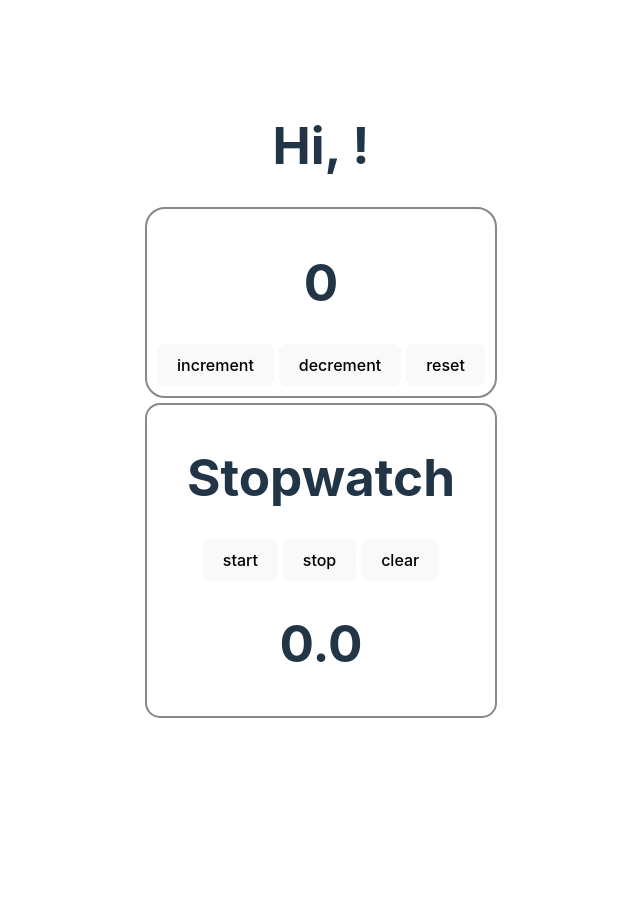
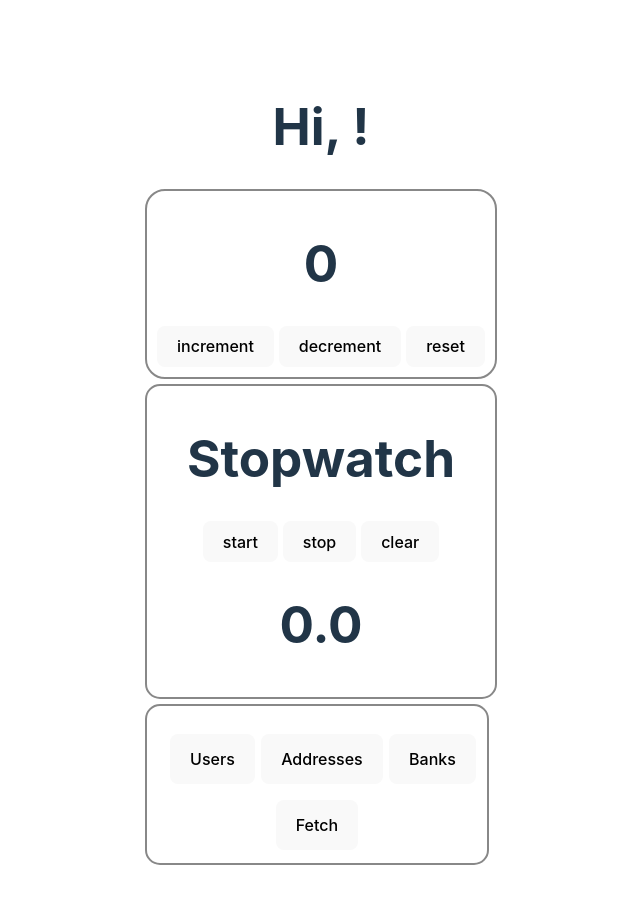
Before and after one commit to balpa/Svelting, a Svelte app: page / in a window 1280 px wide. Both pictures are taken after a click on the button "Enter". Shown: the top 904 px of the page, without its empty margins (319-959 px from the left). Before the commit the page ends 800 px from the top, so only its background shows below. Built offline with nearby package versions, Linux system fonts and the light colour scheme.

Commit message:
first commit of 23 and i hope not the last :)

```diff
--- a/src/App.svelte
+++ b/src/App.svelte
@@ -2,6 +2,7 @@
   import Chronometer from "./lib/Chronometer.svelte";
   import Counter from "./lib/Counter.svelte";
   import Header from "./lib/Header.svelte";
+  import RandomData from "./lib/RandomData.svelte";
 
   export let enteredName = "";
   export let isEntered = false;
@@ -33,6 +34,7 @@
       <Header {enteredName} />
       <Counter />
       <Chronometer />
+      <RandomData />
     </div>
   {/if}
 </main>
--- /dev/null
+++ b/src/lib/RandomData.svelte
@@ -0,0 +1,76 @@
+<script>
+  const API_URL = "https://random-data-api.com/api/v2/";
+
+  let choosenCategory = "";
+  let showChoosenCategory = "";
+  let fetchedData;
+
+  function handleChoosenCategory(e) {
+    choosenCategory = e.target.innerHTML;
+  }
+
+  async function fetchData() {
+    if (choosenCategory != "") {
+      await fetch(
+        `${API_URL}${choosenCategory.toLowerCase().replace(" ", "_")}`
+      )
+        .then((res) => res.json())
+        .then((data) => {
+          fetchedData = data;
+          showChoosenCategory = choosenCategory;
+        });
+    }
+  }
+</script>
+
+<main>
+  <div>
+    <div id="button-container">
+      <button on:click={(e) => handleChoosenCategory(e)}>Users</button>
+      <button on:click={(e) => handleChoosenCategory(e)}>Addresses</button>
+      <button on:click={(e) => handleChoosenCategory(e)}>Banks</button>
+      <button on:click={(e) => handleChoosenCategory(e)}>Appliances</button>
+      <button on:click={(e) => handleChoosenCategory(e)}>Beers</button>
+      <button on:click={(e) => handleChoosenCategory(e)}>Blood Types</button>
+      <button on:click={(e) => handleChoosenCategory(e)}>Credit Cards</button>
+    </div>
+    <button on:click={fetchData}>Fetch</button>
+
+    {#if fetchedData !== undefined}
+      <p>Showing random {showChoosenCategory}</p>
+      <div id="data-section">
+        <pre>{@html JSON.stringify(fetchedData, null, 2)}</pre>
+      </div>
+    {/if}
+  </div>
+</main>
+
+<style>
+  div {
+    border: 2px solid #888;
+    border-radius: 15px;
+    margin-top: 5px;
+    padding: 10px;
+    transition: 1s;
+    max-width: 320px;
+  }
+  div:hover {
+    border: 2px solid white;
+  }
+  #button-container {
+    display: flex;
+    overflow-x: auto;
+    border: none;
+  }
+  button {
+    margin: 3px;
+    height: 50px;
+    text-align: center;
+    white-space: nowrap;
+  }
+
+  pre {
+    white-space: pre-wrap;
+    word-break: break-all;
+  }
+</style>
```
